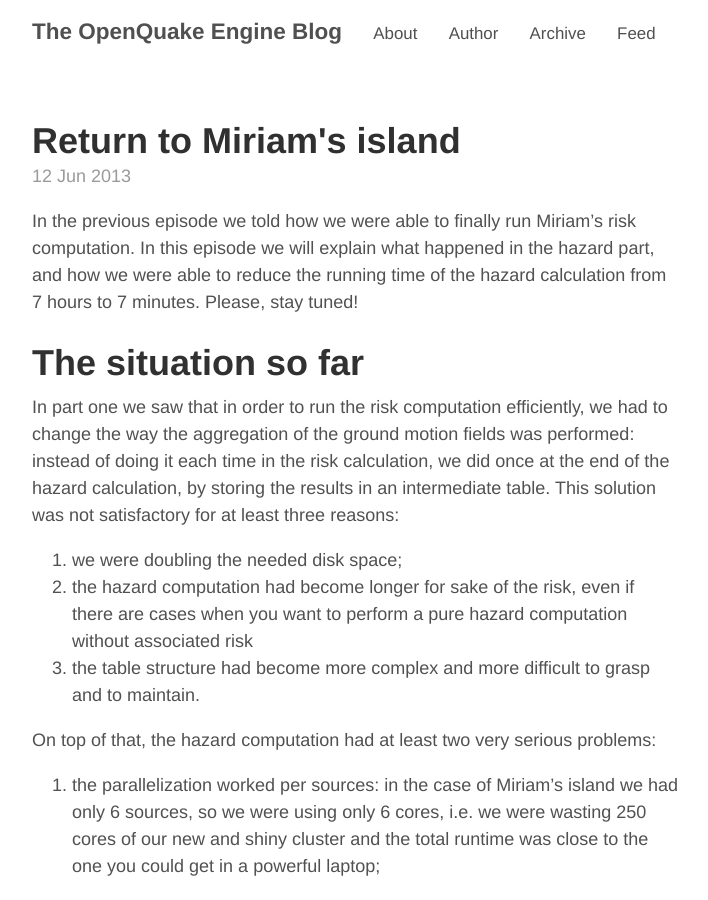
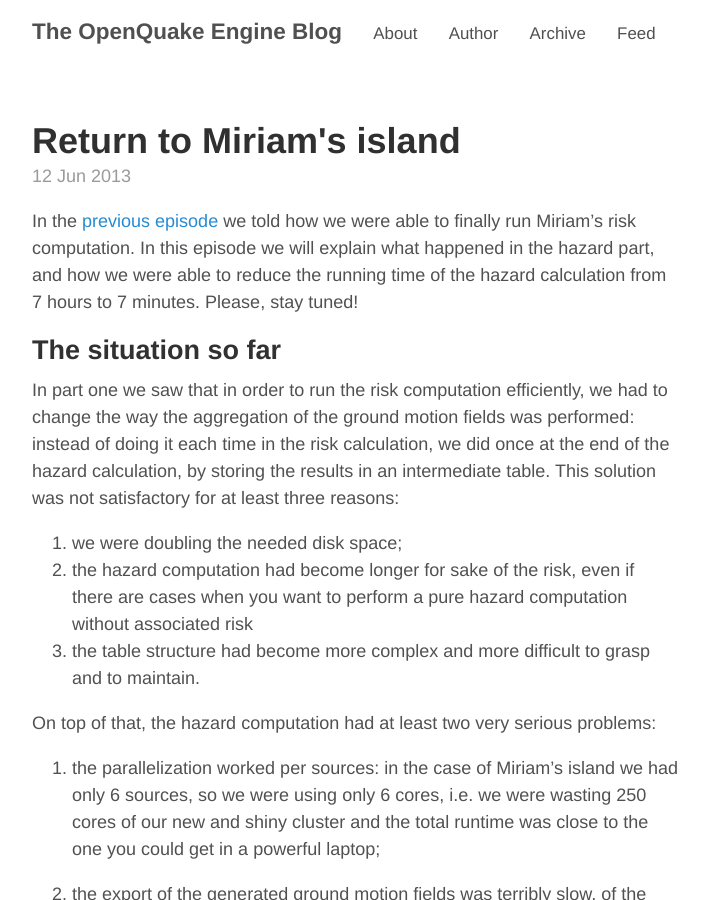
Before and after one commit to micheles/micheles.github.io, a Jekyll site: the page built from _posts/2013-06-12-the-story-of-Miriam-island-2.md, in a window 1280 px wide and 900 px high. Shown: the whole window, without its empty margins (284-992 px from the left). Built offline with Jekyll 4.4.1, drawn with Linux system fonts in a browser that asks for light colours; Markdown is read by kramdown in place of the engine named in the settings; comment, search, counter and statistics services are not loaded; some of the changed lines change nothing that is shown.

Commit message:
Added a link

```diff
--- a/_posts/2013-06-12-the-story-of-Miriam-island-2.md
+++ b/_posts/2013-06-12-the-story-of-Miriam-island-2.md
@@ -3,14 +3,14 @@
 title: Return to Miriam's island
 ---
 
-In the previous episode we told how we were able to finally run
-Miriam's risk computation. In this episode we will explain what
-happened in the hazard part, and how we were able to reduce the
-running time of the hazard calculation from 7 hours to 7
-minutes. Please, stay tuned!
+In the [previous episode](/2013/06/12/the-story-of-Miriam-island-2/)
+we told how we were able to finally run Miriam's risk computation. In
+this episode we will explain what happened in the hazard part, and how
+we were able to reduce the running time of the hazard calculation from
+7 hours to 7 minutes. Please, stay tuned!
 
 
-# The situation so far
+## The situation so far
 
 In part one we saw that in order to run the risk computation
 efficiently, we had to change the way the aggregation of the ground
@@ -52,7 +52,7 @@
    calculation was missing and locations were stored directly in the
    GMF tables, not in the hazard_site table.
 
-# What was done
+## What was done
 
 The lack of a site table, apart from the data duplication issue, made
 the risk calculation more complicated than needed. Instead, with a
```
